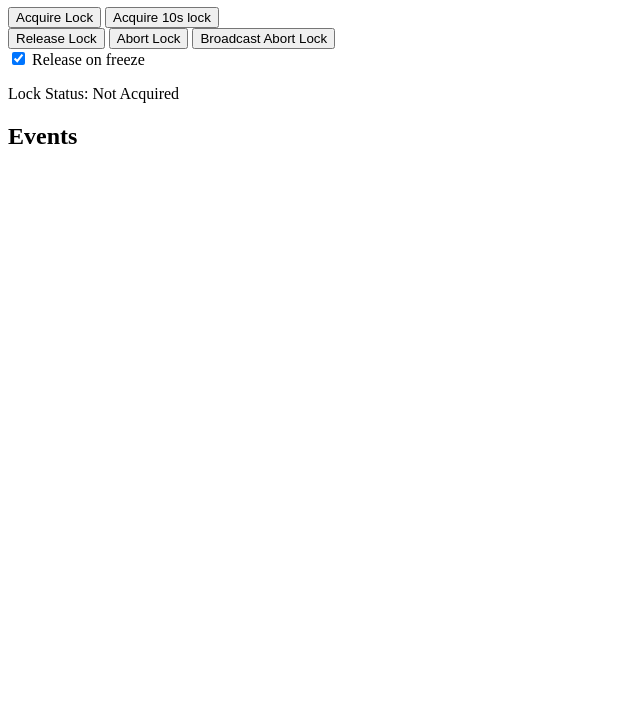
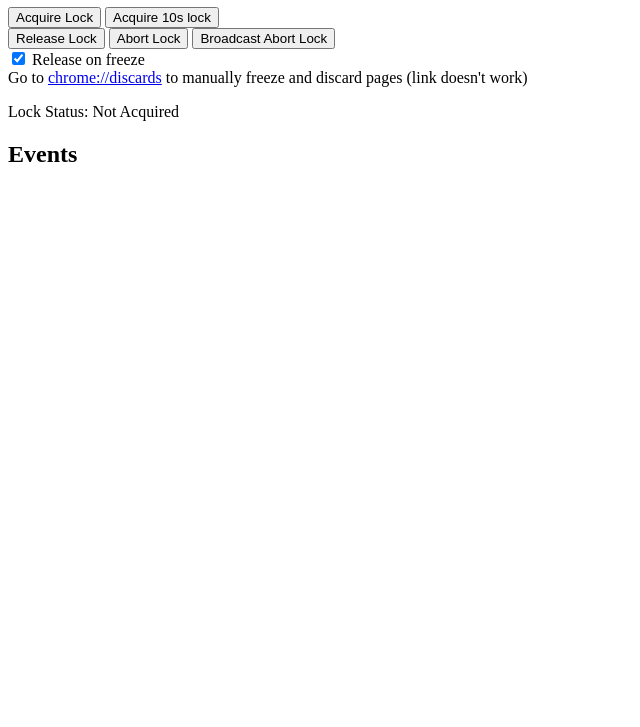
Before and after one commit to FergusYip/web-locks-playeground, a plain HTML site: page index.html in a window 1280 px wide. Shown: the part 73-800 px from the top of the page, without its empty margins (0-640 px from the left). Drawn offline with Linux system fonts and the light colour scheme.

Commit message:
add message

```diff
--- a/index.html
+++ b/index.html
@@ -17,8 +17,14 @@
       <button id="abort-lock-btn">Abort Lock</button>
       <button id="abort-lock-btn-broadcast">Broadcast Abort Lock</button>
     </div>
-    <input type="checkbox" name="release-on-freeze" id="release-on-freeze" checked />
-    <label for="release-on-freeze">Release on freeze</label>
+    <label>
+      <input type="checkbox" id="release-on-freeze" checked />
+      Release on freeze</label
+    >
+    <div>
+      Go to <a href="chrome://discards">chrome://discards</a> to manually freeze and discard pages
+      (link doesn't work)
+    </div>
     <p>Lock Status: <span id="lock-status">Not Acquired</span></p>
     <section>
       <h2>Events</h2>
```
